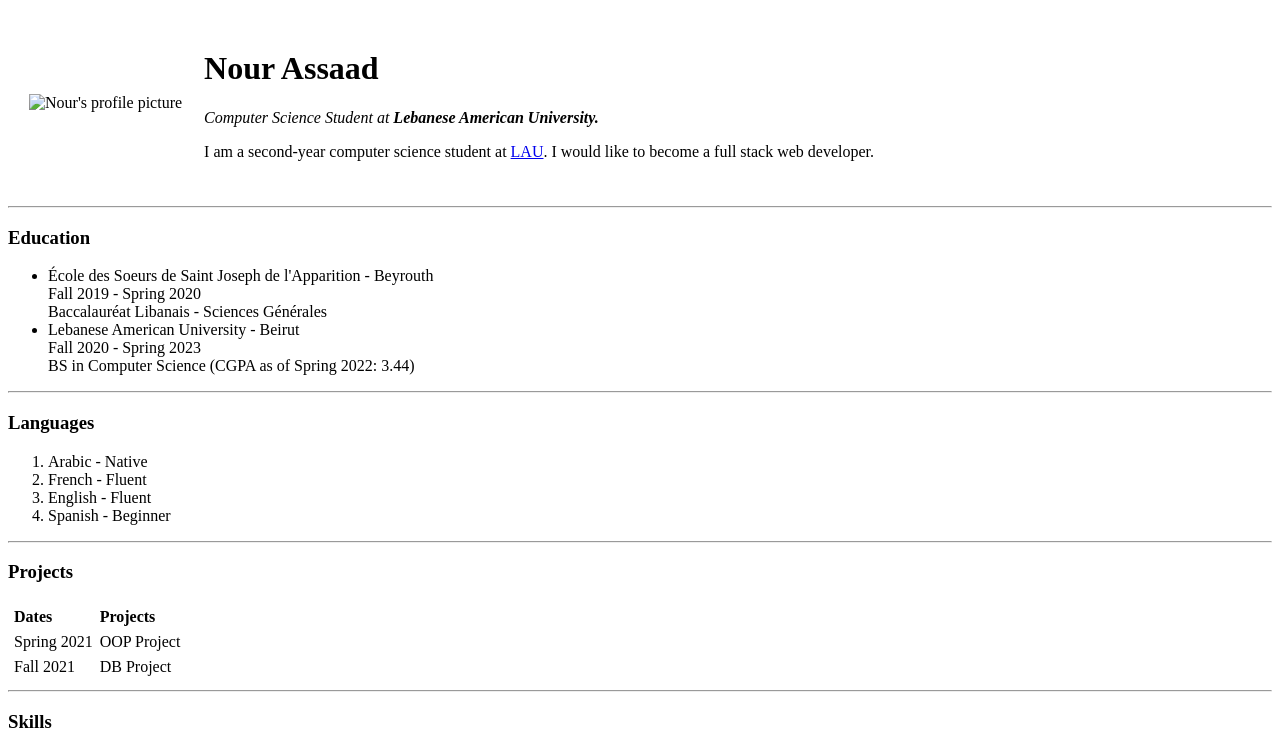
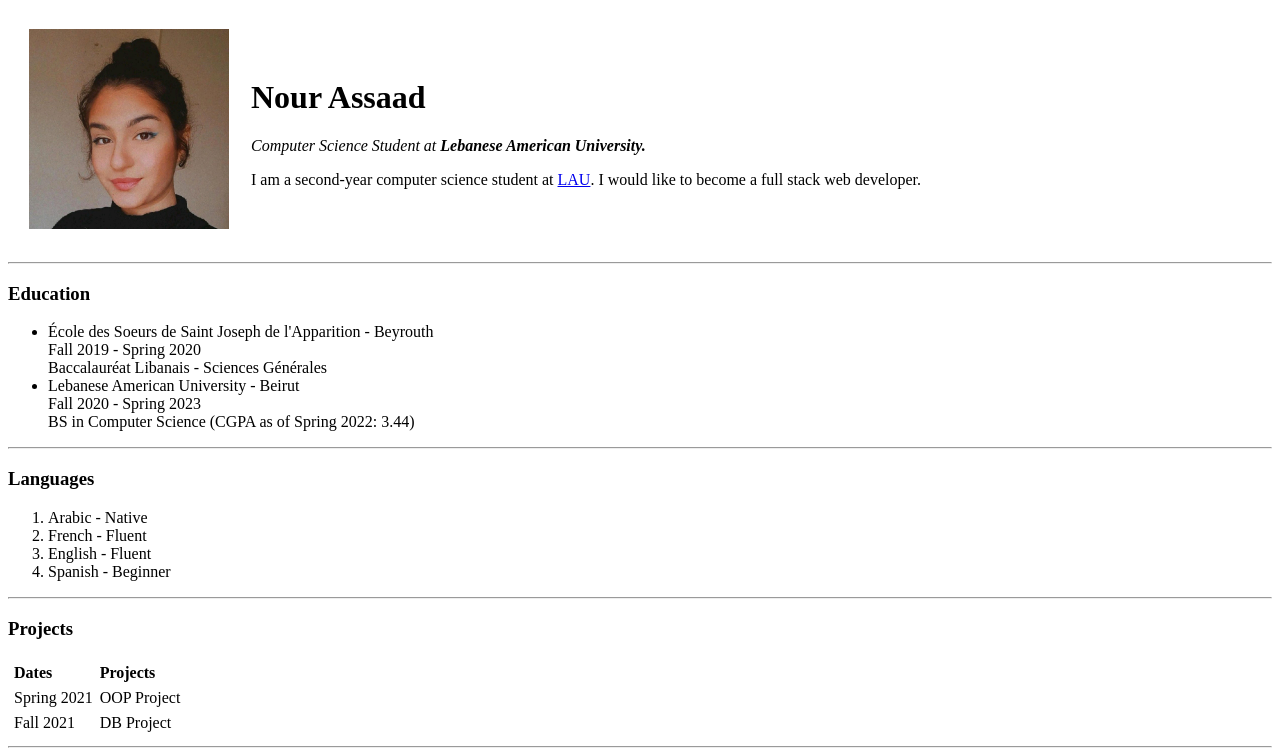
Before and after one commit to nourassaad/cv, a plain HTML site: page index.html in a window 1280 px wide. Shown: the top 749 px of the page. Drawn offline with Linux system fonts and the light colour scheme.

Commit message:
update profile picture source

```diff
--- a/index.html
+++ b/index.html
@@ -11,7 +11,7 @@
     <table cellspacing="20">
         <tr>
             <td>
-                <img src="profile picture.jpg" alt="Nour's profile picture" height="200">
+                <img src="images/profile picture.jpg" alt="Nour's profile picture" height="200">
             </td>
             <td>
                 <h1>Nour Assaad</h1>
```
